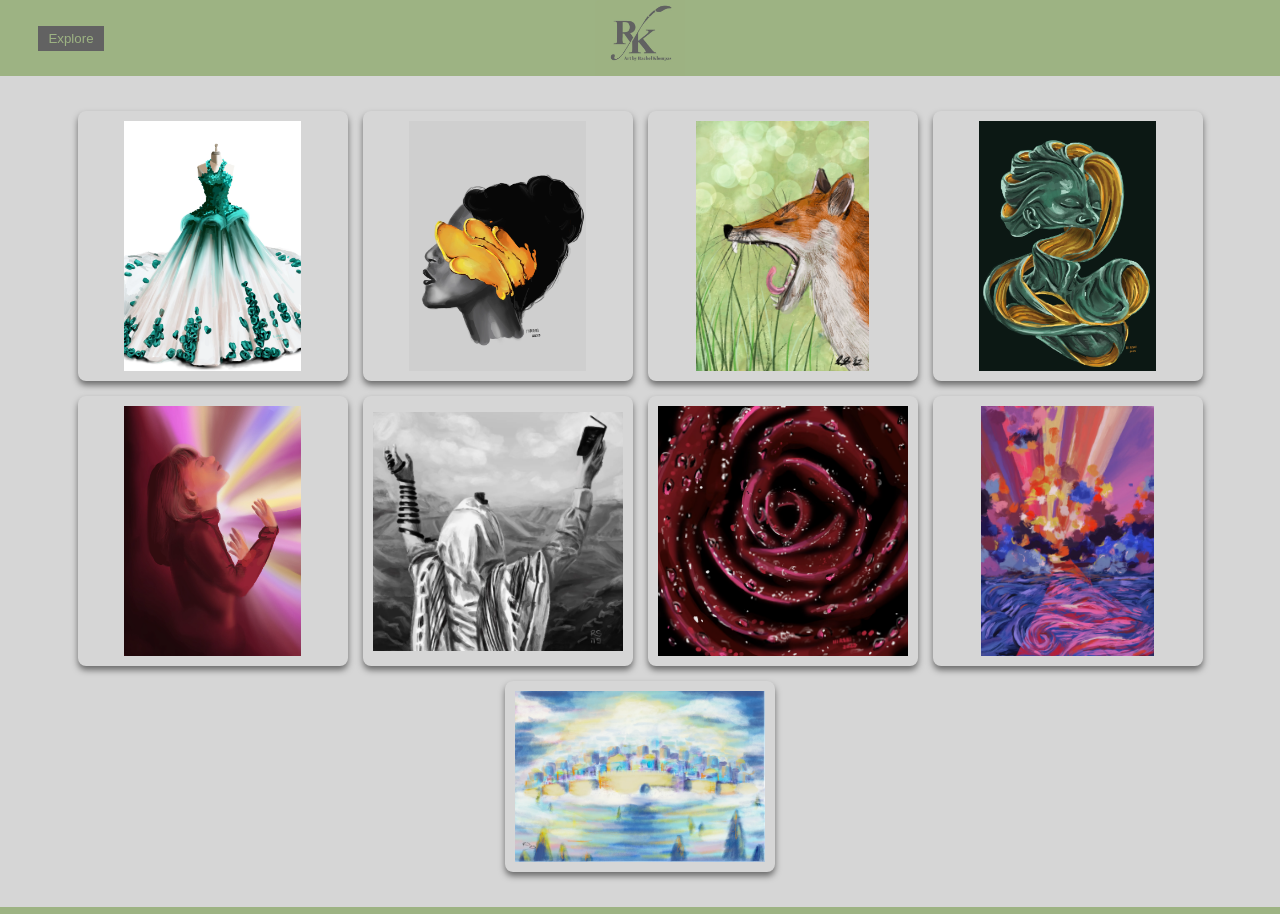
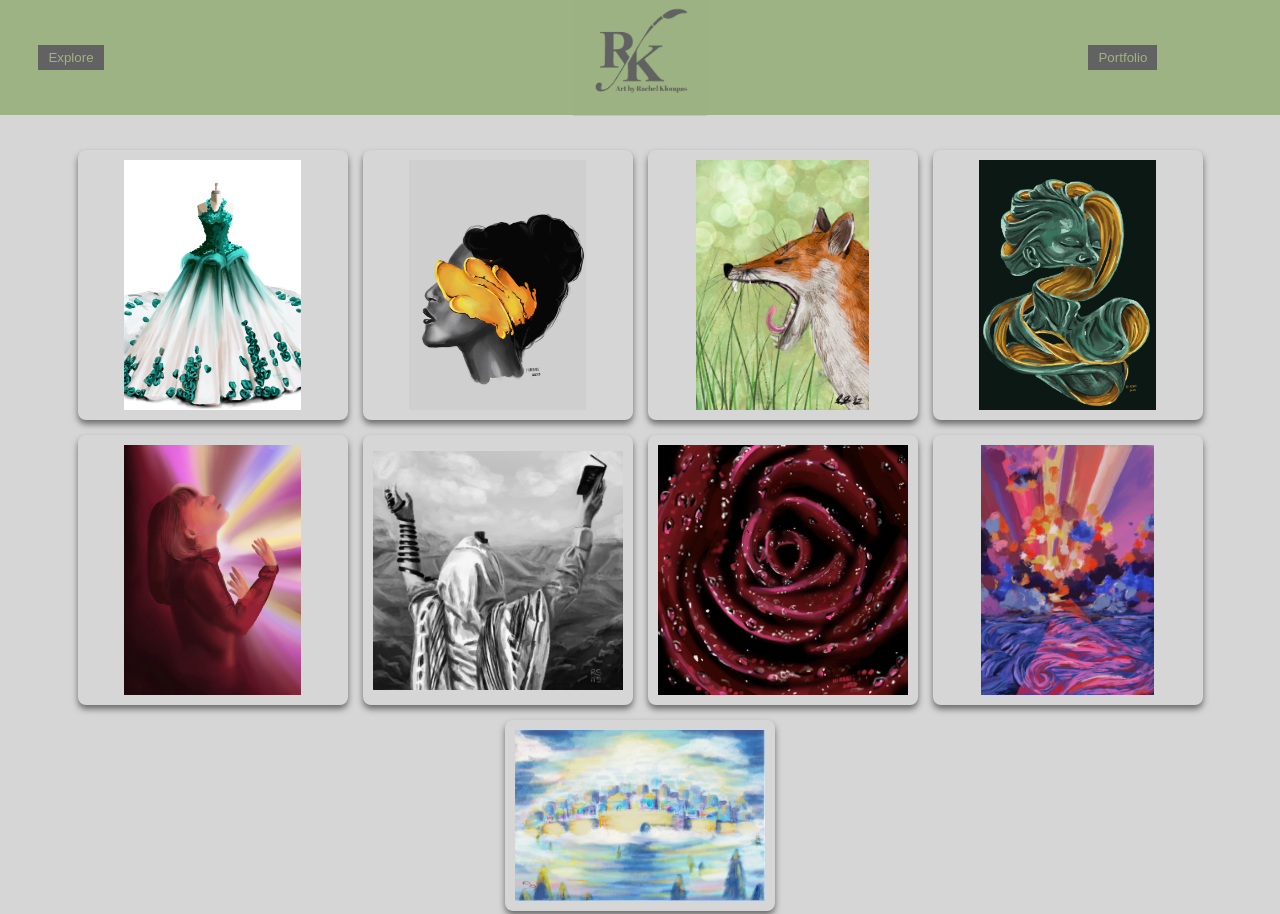
Before and after one commit to Black4Ace/Art_website, a plain HTML site: page digital.html in a window 1280 px wide. Shown: the top 914 px of the page. Drawn offline with Linux system fonts and the light colour scheme.

Commit message:
Update digital.html

```diff
--- a/digital.html
+++ b/digital.html
@@ -8,16 +8,22 @@
 </head>
 <body id = "digital-page">
     <header>
-        <nav>
+                   <nav class="navbar">
+              <div class="nav-left">
                 <div class="dropdown">
                   <button class="nav-menu">Explore</button>
                   <div class="dropdown-content">
                     <a href="index.html">Home</a>
                     <a href="gallery.html">Gallery</a>
                     <a href="#footer">Contact</a>
-                    <div class="portfolio-dropdown">
+                  </div>
+                </div>
+              </div>
+
+              <div class="nav-right">
+                <div class="dropdown">
                   <button class="nav-menu">Portfolio</button>
-                        <div class="portfolio-content">
+                  <div class="dropdown-content">
                     <a href="digital.html">Digital</a>
                     <a href="pencil.html">Pencil</a>
                     <a href="ink.html">Ink</a>
@@ -25,7 +31,7 @@
                   </div>
                 </div>
               </div>
-            </div>
+            </nav>
 
 
             <a href="/" class="logo-link">
```
Lines whose indentation alone changed are shown as unchanged.
